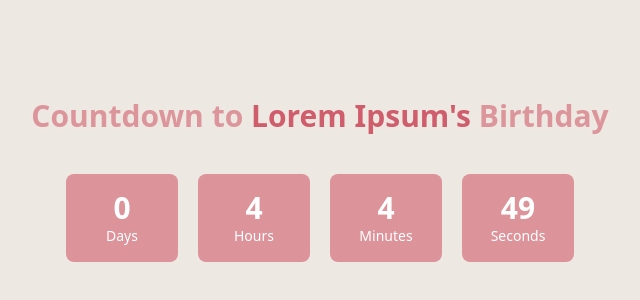
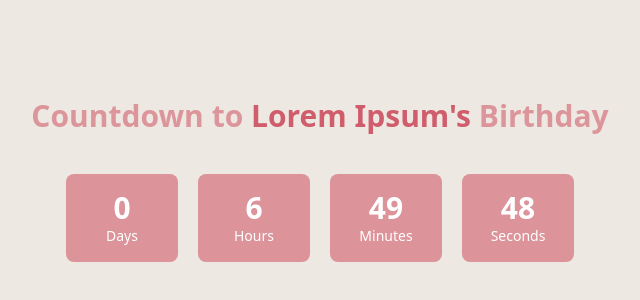
Before and after one commit to TStushar/Happy-Birthday-Dear, a React (Vite) app: page / in a window 1280 px wide. Shown: the part 220-520 px from the top of the page, without its empty margins (320-960 px from the left). Built offline with nearby package versions, Linux system fonts and the light colour scheme; a web font is replaced by a local one.

Commit message:
Update layout.tsx

```diff
--- a/src/components/layout.tsx
+++ b/src/components/layout.tsx
@@ -31,8 +31,8 @@ const Layout = () => {
     };
   }, []);
 
-  // const targetDate = new Date("2024-12-14T23:59:59");  //OG date time
-  const targetDate = new Date("2024-12-14T21:15:00");
+  const targetDate = new Date("2024-12-14T23:59:59");  //OG date time
+ // const targetDate = new Date("2024-12-14T21:15:00");
 
   return (
     <>
```
